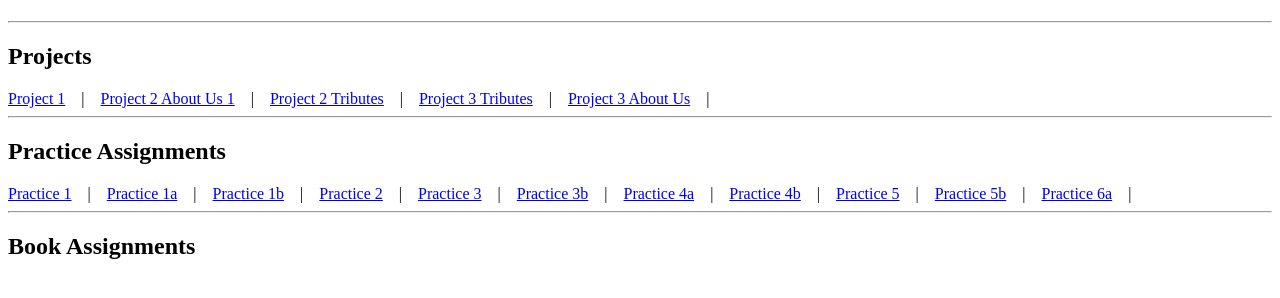
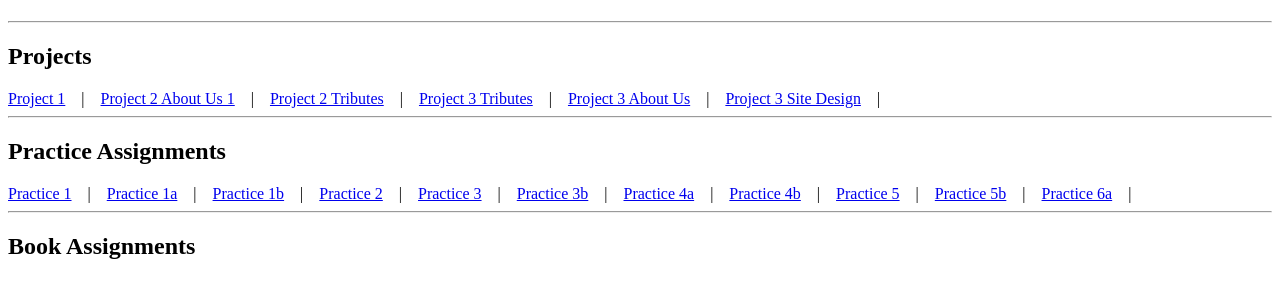
Before and after one commit to badams517/INFO2420, a plain HTML site: page index.html in a window 1280 px wide. Shown: the part 80-378 px from the top of the page. Drawn offline with Linux system fonts and the light colour scheme.

Commit message:
Update index.html

```diff
--- a/index.html
+++ b/index.html
@@ -33,6 +33,8 @@
   &nbsp;&nbsp; | &nbsp;&nbsp;
   <a href="./projects/project3/NativeCooking_AboutUs.html">Project 3 About Us</a>
   &nbsp;&nbsp; | &nbsp;&nbsp;
+  <a href="./projects/project3/SiteDesign.html">Project 3 Site Design</a>
+  &nbsp;&nbsp; | &nbsp;&nbsp;
 
 
 
```
